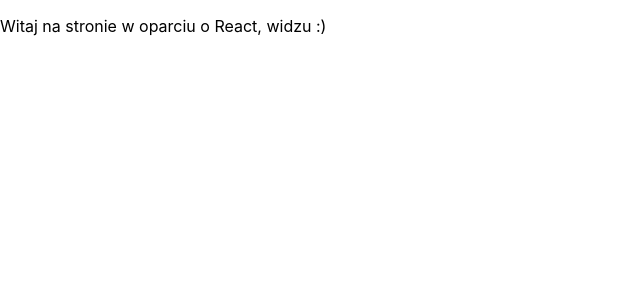
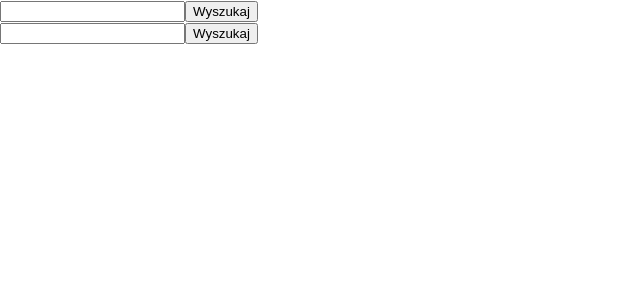
Before and after one commit to MMarek/zadania_10, a React (Create React App) app: page / in a window 1280 px wide. Shown: the top 300 px of the page, without its empty margins (0-640 px from the left). Built offline with nearby package versions, Linux system fonts and the light colour scheme.

Commit message:
searcher

```diff
--- a/src/App.js
+++ b/src/App.js
@@ -6,11 +6,13 @@
 } from 'react-router-dom';
 
 import Home from "./components/home";
+import Task01 from "./components/task01";
 
 function App() {
     return (
         <HashRouter>
             <Route exact path='/' component={Home}/>
+            {/*<Route path='/' component={Task01}/>*/}
         </HashRouter>
     );
 }
--- a/src/components/task01.js
+++ b/src/components/task01.js
@@ -1,15 +1,33 @@
 import React, {Component} from "react";
 
+function SearchBox() {
+    return (
+        <section>
+            <input type='search'/>
+            <button>Wyszukaj</button>
+        </section>
+    );
+}
 
-class Task01 extends Component {
+class SearchForm extends Component {
 
     render() {
-        let name = 'widzu';
-
         return (
-            <p>Witaj na stronie w oparciu o React, {name} :)</p>
+            <section>
+                <input type='search'/>
+                <button>Wyszukaj</button>
+            </section>
         )
     }
 }
 
+function Task01() {
+    return (
+        <>
+            <SearchBox/>
+            <SearchForm/>
+        </>
+    )
+}
+
 export default Task01;
```
Also changed, not shown: 1 other file (tests, documents, lock files or other folders).
